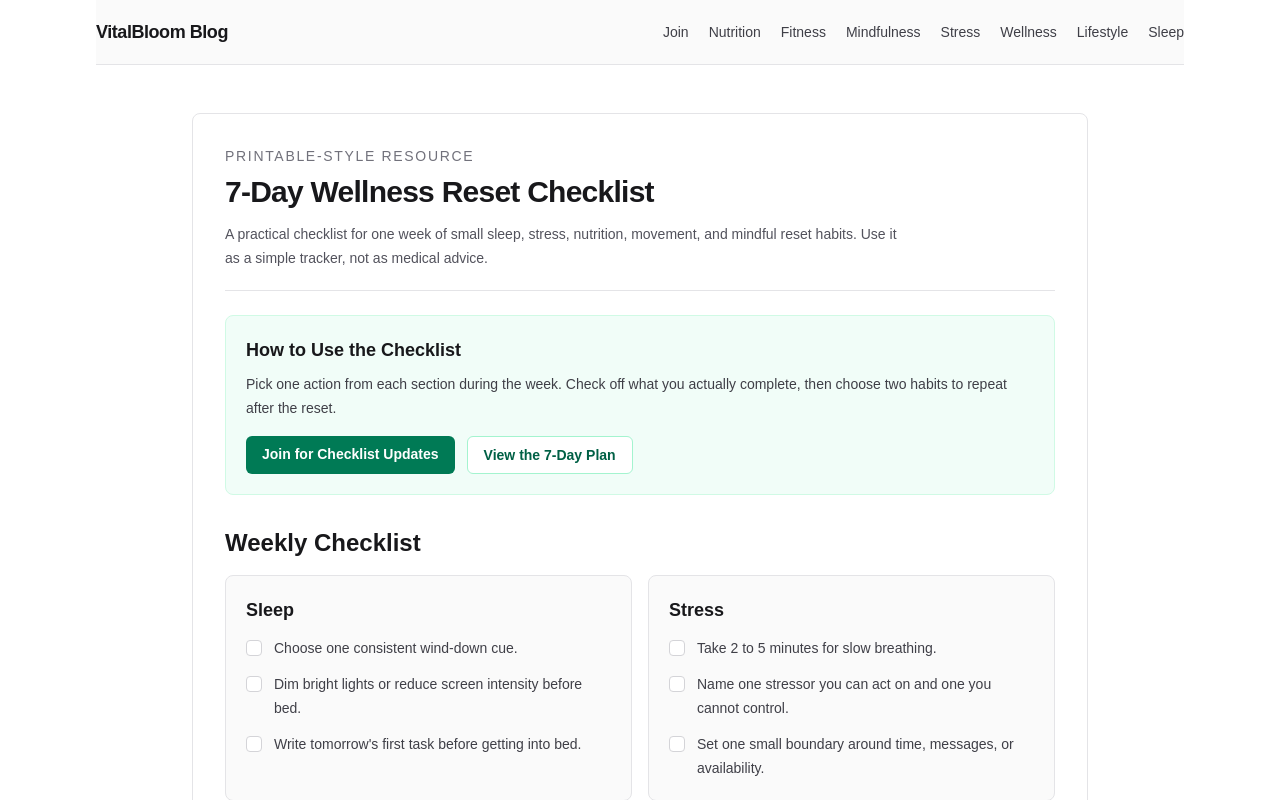
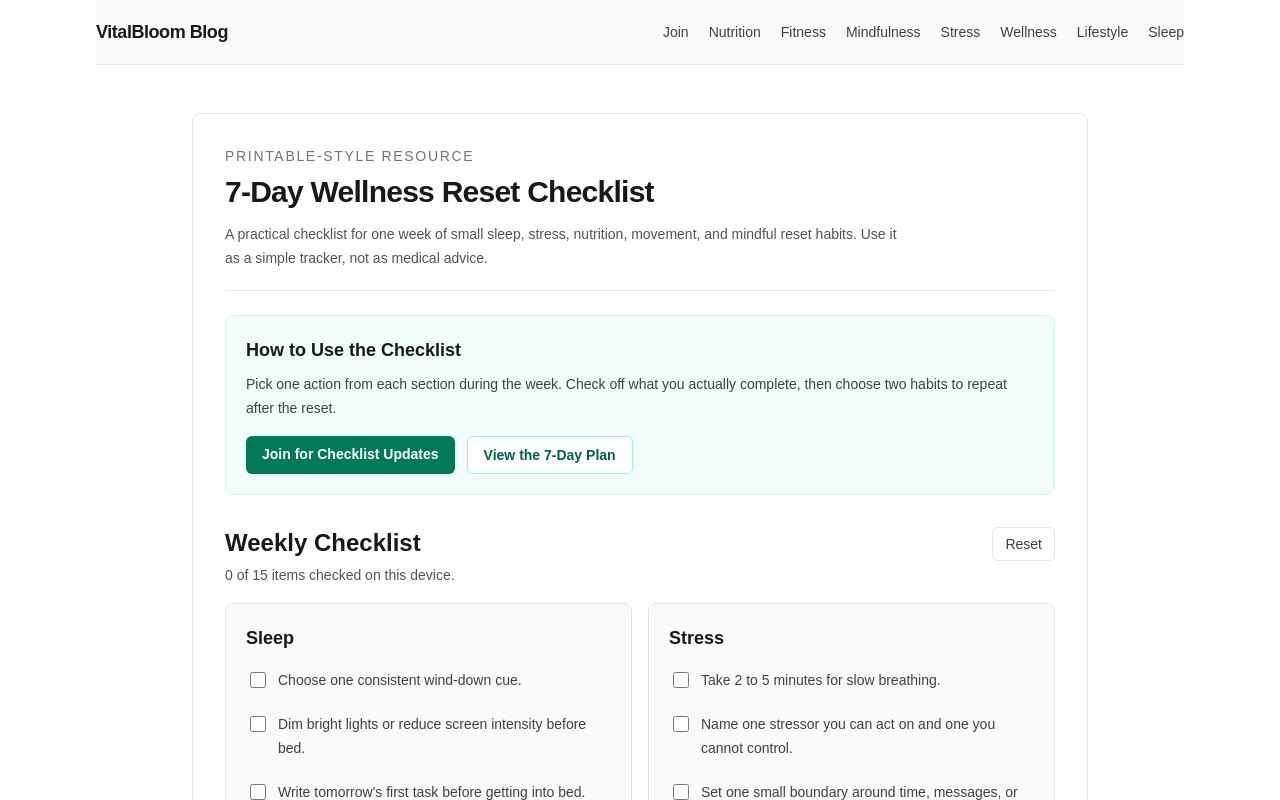
Before and after one commit to naimprince010-ship-it/vitalbloom.blog, a Next.js app: page /7-day-wellness-reset-checklist in a window 1280 px wide. Shown: the top 800 px of the page. Built offline with nearby package versions, Linux system fonts and the light colour scheme; no server answers.

Commit message:
Make wellness checklist interactive

```diff
--- a/src/app/7-day-wellness-reset-checklist/page.tsx
+++ b/src/app/7-day-wellness-reset-checklist/page.tsx
@@ -1,4 +1,5 @@
 import type { Metadata } from "next";
+import InteractiveChecklist from "@/components/InteractiveChecklist";
 import Link from "next/link";
 import { siteConfig } from "@/config/site";
 
@@ -123,34 +124,10 @@ export default function SevenDayWellnessResetChecklistPage() {
           </div>
         </section>
 
-        <section className="mt-8 space-y-4">
-          <h2 className="text-2xl font-semibold text-zinc-900">
-            Weekly Checklist
-          </h2>
-          <div className="grid gap-4 sm:grid-cols-2">
-            {checklistSections.map((section) => (
-              <section
-                key={section.title}
-                className="rounded-lg border border-zinc-200 bg-zinc-50 p-5"
-              >
-                <h3 className="text-lg font-semibold text-zinc-900">
-                  {section.title}
-                </h3>
-                <ul className="mt-3 space-y-3 text-sm leading-6 text-zinc-700">
-                  {section.items.map((item) => (
-                    <li key={item} className="flex gap-3">
-                      <span
-                        aria-hidden="true"
-                        className="mt-1 h-4 w-4 shrink-0 rounded border border-zinc-300 bg-white"
-                      />
-                      <span>{item}</span>
-                    </li>
-                  ))}
-                </ul>
-              </section>
-            ))}
-          </div>
-        </section>
+        <InteractiveChecklist
+          sections={checklistSections}
+          storageKey="vitalbloom-7-day-wellness-reset-checklist"
+        />
 
         <section className="mt-8 rounded-lg border border-zinc-200 bg-white p-5">
           <h2 className="text-lg font-semibold text-zinc-900">
--- /dev/null
+++ b/src/components/InteractiveChecklist.tsx
@@ -0,0 +1,126 @@
+"use client";
+
+import { useEffect, useMemo, useState } from "react";
+
+type ChecklistSection = {
+  title: string;
+  items: string[];
+};
+
+type InteractiveChecklistProps = {
+  sections: ChecklistSection[];
+  storageKey: string;
+};
+
+export default function InteractiveChecklist({
+  sections,
+  storageKey
+}: InteractiveChecklistProps) {
+  const allItems = useMemo(
+    () =>
+      sections.flatMap((section) =>
+        section.items.map((item) => ({
+          id: `${section.title}:${item}`,
+          item,
+          section: section.title
+        }))
+      ),
+    [sections]
+  );
+  const [checkedItems, setCheckedItems] = useState<Record<string, boolean>>({});
+
+  useEffect(() => {
+    const savedItems = window.localStorage.getItem(storageKey);
+
+    if (!savedItems) {
+      return;
+    }
+
+    try {
+      setCheckedItems(JSON.parse(savedItems) as Record<string, boolean>);
+    } catch {
+      window.localStorage.removeItem(storageKey);
+    }
+  }, [storageKey]);
+
+  useEffect(() => {
+    window.localStorage.setItem(storageKey, JSON.stringify(checkedItems));
+  }, [checkedItems, storageKey]);
+
+  const completedCount = allItems.filter((item) => checkedItems[item.id]).length;
+
+  const toggleItem = (id: string) => {
+    setCheckedItems((currentItems) => ({
+      ...currentItems,
+      [id]: !currentItems[id]
+    }));
+  };
+
+  const resetChecklist = () => {
+    setCheckedItems({});
+    window.localStorage.removeItem(storageKey);
+  };
+
+  return (
+    <section className="mt-8 space-y-4">
+      <div className="flex flex-col gap-3 sm:flex-row sm:items-end sm:justify-between">
+        <div>
+          <h2 className="text-2xl font-semibold text-zinc-900">
+            Weekly Checklist
+          </h2>
+          <p className="mt-1 text-sm leading-6 text-zinc-600">
+            {completedCount} of {allItems.length} items checked on this device.
+          </p>
+        </div>
+        <button
+          type="button"
+          onClick={resetChecklist}
+          className="self-start rounded-md border border-zinc-200 bg-white px-3 py-1.5 text-sm font-medium text-zinc-700 transition hover:border-zinc-300 hover:text-zinc-950 focus-visible:outline-none focus-visible:ring-2 focus-visible:ring-emerald-500"
+        >
+          Reset
+        </button>
+      </div>
+
+      <div className="grid gap-4 sm:grid-cols-2">
+        {sections.map((section) => (
+          <section
+            key={section.title}
+            className="rounded-lg border border-zinc-200 bg-zinc-50 p-5"
+          >
+            <h3 className="text-lg font-semibold text-zinc-900">
+              {section.title}
+            </h3>
+            <ul className="mt-3 space-y-3 text-sm leading-6 text-zinc-700">
+              {section.items.map((item) => {
+                const id = `${section.title}:${item}`;
+                const isChecked = Boolean(checkedItems[id]);
+
+                return (
+                  <li key={item}>
+                    <label className="flex cursor-pointer gap-3 rounded-md p-1 transition hover:bg-white">
+                      <input
+                        type="checkbox"
+                        checked={isChecked}
+                        onChange={() => toggleItem(id)}
+                        className="mt-1 h-4 w-4 shrink-0 rounded border-zinc-300 text-emerald-700 accent-emerald-700 focus:ring-emerald-500"
+                      />
+                      <span
+                        className={
+                          isChecked
+                            ? "text-zinc-500 line-through decoration-zinc-400"
+                            : "text-zinc-700"
+                        }
+                      >
+                        {item}
+                      </span>
+                    </label>
+                  </li>
+                );
+              })}
+            </ul>
+          </section>
+        ))}
+      </div>
+    </section>
+  );
+}
```
